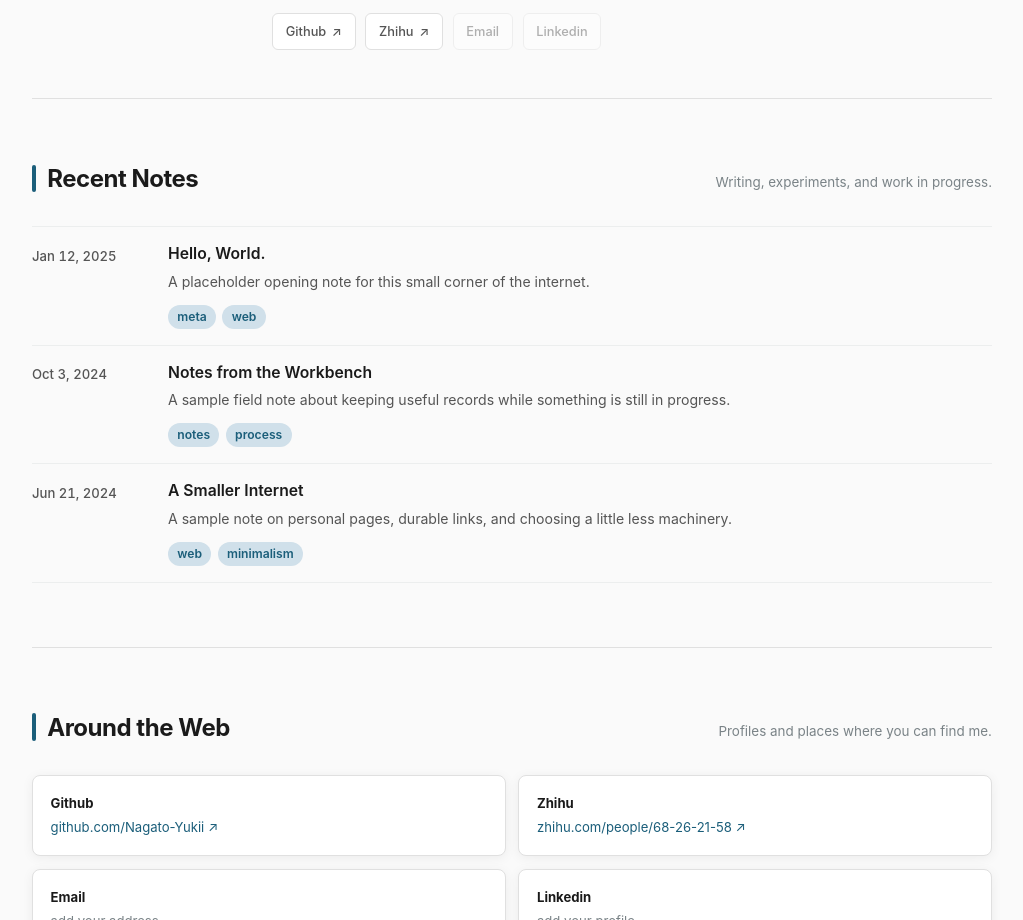
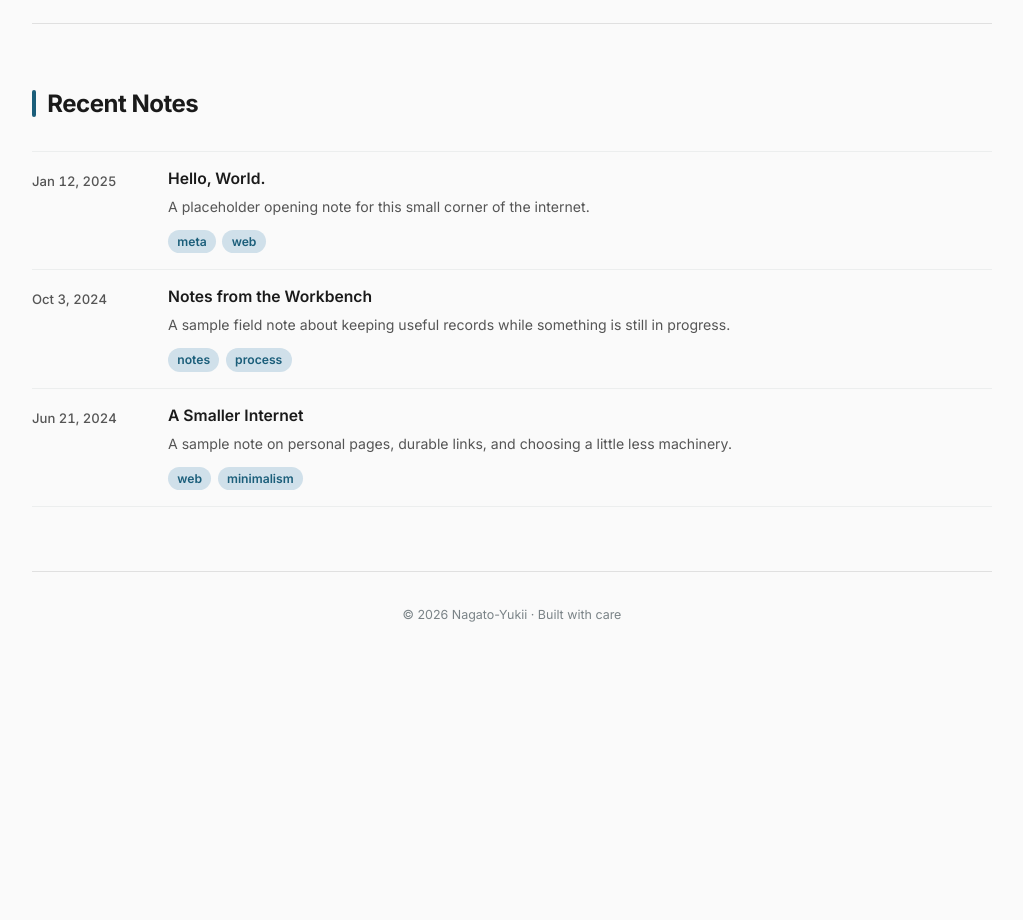
Before and after one commit to Nagato-Yukii/Nagato-Yukii.github.io, an Astro site: page / in a window 1280 px wide. Shown: the part 395-1315 px from the top of the page, without its empty margins (128-1151 px from the left). After the commit the page ends 1053 px from the top, so only its background shows below. Built offline with nearby package versions, Linux system fonts and the light colour scheme; Astro itself is replaced by a stand-in of ours.

Commit message:
Simplify layout and match reference typography

```diff
--- a/src/layouts/BaseLayout.astro
+++ b/src/layouts/BaseLayout.astro
@@ -27,6 +27,12 @@ const canonicalURL = new URL(canonicalPath, Astro.site ?? Astro.url.origin);
     <meta name="description" content={description} />
     <meta name="theme-color" content="#fafafa" />
     <meta name="generator" content={Astro.generator} />
+    <link rel="preconnect" href="https://fonts.googleapis.com" />
+    <link rel="preconnect" href="https://fonts.gstatic.com" crossorigin />
+    <link
+      href="https://fonts.googleapis.com/css2?family=Inter:wght@400;500;600;700;800&display=swap"
+      rel="stylesheet"
+    />
     <link rel="canonical" href={canonicalURL} />
     <link rel="icon" type="image/svg+xml" href="/favicon.svg" />
     <meta property="og:type" content={type} />
--- a/src/pages/blog/[...slug].astro
+++ b/src/pages/blog/[...slug].astro
@@ -75,8 +75,7 @@ const displayDate = post.data.date.toLocaleDateString("en-US", {
     </nav>
 
     <footer class="footer">
-      <p>© {new Date().getUTCFullYear()} {site.name}</p>
-      <a href="/#notes">Back to notes</a>
+      <p>© {new Date().getUTCFullYear()} {site.name} · <a href="/#notes">Back to notes</a></p>
     </footer>
   </div>
 </BaseLayout>
--- a/src/pages/index.astro
+++ b/src/pages/index.astro
@@ -6,6 +6,7 @@ import { site } from "../data/site";
 const posts = (await getCollection("blog", ({ data }) => !data.draft)).sort(
   (a, b) => b.data.date.valueOf() - a.data.date.valueOf(),
 );
+const activeLinks = site.links.filter((link) => link.href);
 
 const formatDate = (date: Date) =>
   new Intl.DateTimeFormat("en-US", {
@@ -21,9 +22,8 @@ const formatDate = (date: Date) =>
     <nav class="nav-wrap" aria-label="Primary navigation">
       <a class="brand" href="/">Nagato <span>Yukii</span></a>
       <ul>
-        <li><a href="#about">About</a></li>
         <li><a href="#notes">Notes</a></li>
-        <li><a href="#links">Links</a></li>
+        <li><a href="https://github.com/Nagato-Yukii" target="_blank" rel="noreferrer">GitHub</a></li>
       </ul>
     </nav>
   </header>
@@ -38,24 +38,18 @@ const formatDate = (date: Date) =>
         height="224"
       />
       <div class="profile-copy">
-        <p class="eyebrow">Hello, I’m</p>
         <h1 id="profile-name">{site.name}</h1>
         <p class="role">{site.role} · {site.location}</p>
         <p class="bio">{site.intro}</p>
-        <p class="bio">{site.note}</p>
         <ul class="interest-list" aria-label="Areas of interest">
           {site.interests.map((interest) => <li>{interest}</li>)}
         </ul>
         <div class="social-row" aria-label="Social profiles">
-          {site.links.map((link) =>
-            link.href ? (
-              <a href={link.href} target="_blank" rel="noreferrer">
-                {link.label}<span aria-hidden="true">↗</span>
-              </a>
-            ) : (
-              <span class="social-placeholder" title={link.display}>{link.label}</span>
-            ),
-          )}
+          {activeLinks.map((link) => (
+            <a href={link.href!} target="_blank" rel="noreferrer">
+              {link.label}<span aria-hidden="true">↗</span>
+            </a>
+          ))}
         </div>
       </div>
     </section>
@@ -63,7 +57,6 @@ const formatDate = (date: Date) =>
     <section id="notes" class="section-block" aria-labelledby="notes-heading">
       <div class="section-heading">
         <h2 id="notes-heading">Recent Notes</h2>
-        <p>Writing, experiments, and work in progress.</p>
       </div>
       <ol class="note-list">
         {posts.map((post) => (
@@ -83,30 +76,8 @@ const formatDate = (date: Date) =>
       </ol>
     </section>
 
-    <section id="links" class="section-block" aria-labelledby="links-heading">
-      <div class="section-heading">
-        <h2 id="links-heading">Around the Web</h2>
-        <p>Profiles and places where you can find me.</p>
-      </div>
-      <ul class="link-cards">
-        {site.links.map((link) => (
-          <li>
-            <span>{link.label}</span>
-            {link.href ? (
-              <a href={link.href} target="_blank" rel="noreferrer">
-                {link.display}<span aria-hidden="true"> ↗</span>
-              </a>
-            ) : (
-              <em>{link.display}</em>
-            )}
-          </li>
-        ))}
-      </ul>
-    </section>
-
     <footer class="footer">
-      <p>© {new Date().getUTCFullYear()} {site.name}</p>
-      <p>Built with Astro · Hosted on GitHub Pages</p>
+      <p>© {new Date().getUTCFullYear()} {site.name} · Built with care</p>
     </footer>
   </div>
 </BaseLayout>
--- a/src/styles/global.css
+++ b/src/styles/global.css
@@ -10,7 +10,7 @@
   --accent-soft: #d0e0ea;
   --line: #e0e0e0;
   --shadow: 0 2px 12px rgba(0, 0, 0, 0.06);
-  --font: -apple-system, BlinkMacSystemFont, "Segoe UI", Helvetica, Arial, sans-serif;
+  --font: "Inter", -apple-system, BlinkMacSystemFont, "Segoe UI", sans-serif;
 }
 
 *,
@@ -173,7 +173,7 @@ a:focus-visible {
 .profile h1 {
   margin: 0 0 0.3rem;
   color: var(--text);
-  font-size: clamp(2rem, 5vw, 2.7rem);
+  font-size: 2rem;
   font-weight: 800;
   letter-spacing: -0.04em;
   line-height: 1.2;
@@ -230,8 +230,7 @@ a:focus-visible {
   margin-top: 1rem;
 }
 
-.social-row a,
-.social-placeholder {
+.social-row a {
   display: inline-flex;
   min-height: 36px;
   align-items: center;
@@ -253,21 +252,12 @@ a:focus-visible {
   color: var(--accent);
 }
 
-.social-placeholder {
-  cursor: not-allowed;
-  opacity: 0.45;
-}
-
 .section-block {
   padding: 4rem 0;
   border-bottom: 1px solid var(--line);
 }
 
 .section-heading {
-  display: flex;
-  align-items: baseline;
-  justify-content: space-between;
-  gap: 2rem;
   margin-bottom: 2rem;
 }
 
@@ -291,12 +281,6 @@ a:focus-visible {
   border-radius: 2px;
   background: var(--accent);
   content: "";
-}
-
-.section-heading p {
-  margin: 0;
-  color: var(--muted);
-  font-size: 0.84rem;
 }
 
 .note-list > li {
@@ -390,13 +374,10 @@ a:focus-visible {
 }
 
 .footer {
-  display: flex;
-  align-items: center;
-  justify-content: space-between;
-  gap: 1.5rem;
   padding: 2rem 0;
   color: var(--muted);
   font-size: 0.78rem;
+  text-align: center;
 }
 
 .footer p {
@@ -426,9 +407,9 @@ a:focus-visible {
   max-width: 760px;
   margin: 0;
   color: var(--text);
-  font-size: clamp(2.35rem, 7vw, 4.5rem);
-  letter-spacing: -0.055em;
-  line-height: 1.04;
+  font-size: clamp(2.2rem, 6vw, 3.35rem);
+  letter-spacing: -0.045em;
+  line-height: 1.08;
 }
 
 .article-summary {
@@ -509,14 +490,13 @@ a:focus-visible {
 
 .article-nav > div {
   display: flex;
-  min-height: 118px;
+  min-height: 96px;
   flex-direction: column;
   justify-content: space-between;
   padding: 1rem;
   border: 1px solid var(--line);
-  border-radius: 8px;
-  background: var(--surface);
-  box-shadow: var(--shadow);
+  border-radius: 6px;
+  background: transparent;
 }
 
 .article-nav > div:last-child {
@@ -620,12 +600,6 @@ a:focus-visible {
     padding: 2.8rem 0;
   }
 
-  .section-heading {
-    align-items: flex-start;
-    flex-direction: column;
-    gap: 0.5rem;
-  }
-
   .link-cards,
   .article-nav {
     grid-template-columns: 1fr;
@@ -635,11 +609,6 @@ a:focus-visible {
     text-align: left;
   }
 
-  .footer {
-    align-items: flex-start;
-    flex-direction: column;
-    gap: 0.35rem;
-  }
 }
 
 @media (prefers-reduced-motion: reduce) {
```
